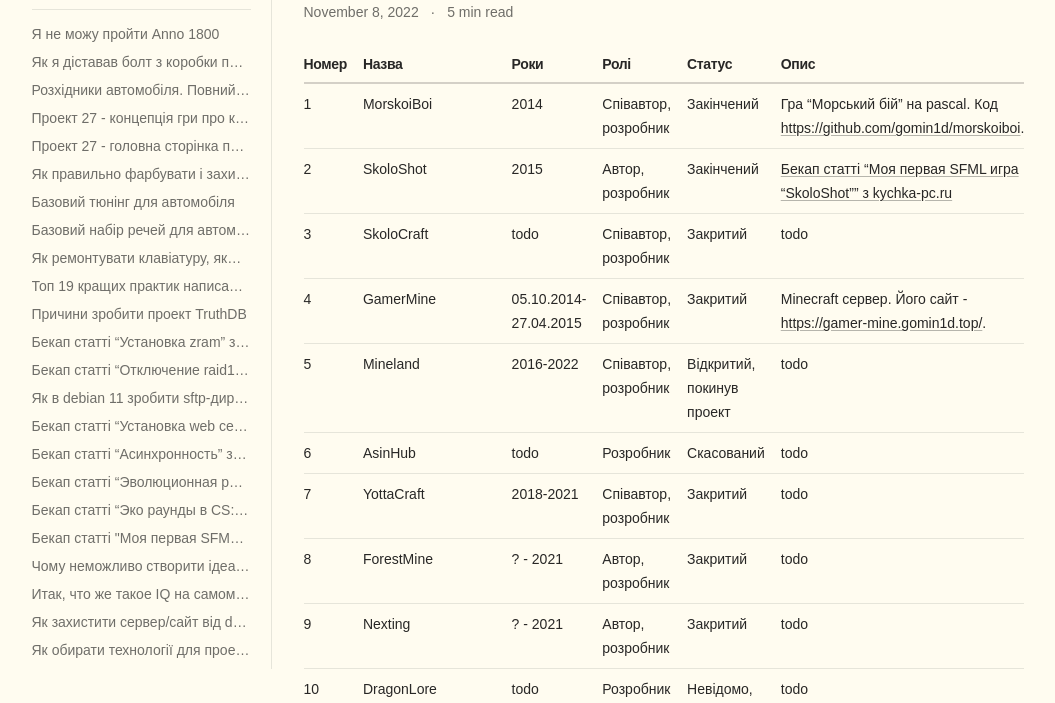
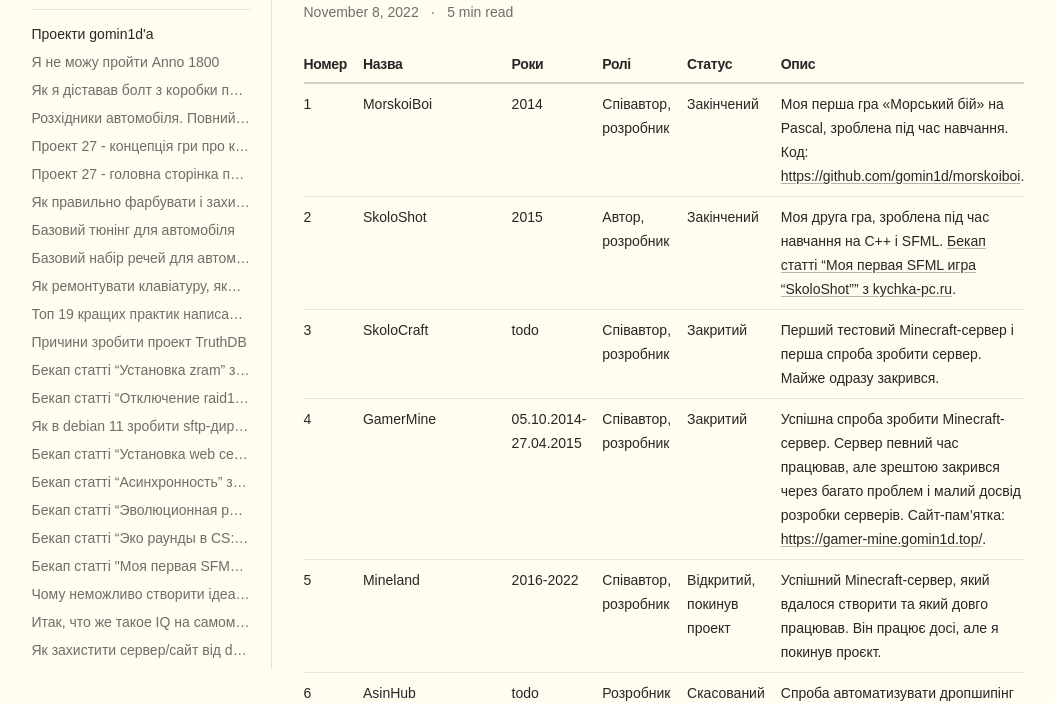
Before and after one commit to gomin1d/gomin1d-blog, an Astro site: page /writings/discourse/30-gomin1da in a window 1280 px wide. Shown: the part 99-802 px from the top of the page, without its empty margins (121-1176 px from the left). Built offline with nearby package versions, Linux system fonts and the light colour scheme; Astro itself is replaced by a stand-in of ours.

Commit message:
Update projects overview

```diff
--- a/src/content/writings/discourse/30-gomin1da.md
+++ b/src/content/writings/discourse/30-gomin1da.md
@@ -3,16 +3,17 @@ title: "Проекти gomin1d'a"
 date: "2022-11-07 20:55:23.933004"
 tags: []
 draft: false
+pinned: true
 ---
 | Номер | Назва | Роки | Ролі | Статус | Опис |
 |-------------|-------------|----------|----------|-------------|-------------|
-| 1 | MorskoiBoi | 2014 | Співавтор, розробник | Закінчений | Гра "Морський бій" на pascal. Код https://github.com/gomin1d/morskoiboi. |
-| 2 | SkoloShot | 2015 | Автор, розробник | Закінчений | [Бекап статті &ldquo;Моя первая SFML игра &ldquo;SkoloShot&rdquo;&rdquo; з kychka-pc.ru](/writings/discourse/125-sfml-skoloshot-kychka-pc-ru) |
-| 3 | SkoloCraft | todo | Співавтор, розробник | Закритий | todo |
-| 4 | GamerMine | 05.10.2014-27.04.2015 | Співавтор, розробник | Закритий | Minecraft сервер. Його сайт - https://gamer-mine.gomin1d.top/. |
-| 5 | Mineland | 2016-2022 | Співавтор, розробник | Відкритий, покинув проект | todo |
-| 6 | AsinHub | todo | Розробник | Скасований | todo |
-| 7 | YottaCraft | 2018-2021 | Співавтор, розробник | Закритий | todo |
+| 1 | MorskoiBoi | 2014 | Співавтор, розробник | Закінчений | Моя перша гра «Морський бій» на Pascal, зроблена під час навчання. Код: https://github.com/gomin1d/morskoiboi. |
+| 2 | SkoloShot | 2015 | Автор, розробник | Закінчений | Моя друга гра, зроблена під час навчання на C++ і SFML. [Бекап статті &ldquo;Моя первая SFML игра &ldquo;SkoloShot&rdquo;&rdquo; з kychka-pc.ru](/writings/discourse/125-sfml-skoloshot-kychka-pc-ru). |
+| 3 | SkoloCraft | todo | Співавтор, розробник | Закритий | Перший тестовий Minecraft-сервер і перша спроба зробити сервер. Майже одразу закрився. |
+| 4 | GamerMine | 05.10.2014-27.04.2015 | Співавтор, розробник | Закритий | Успішна спроба зробити Minecraft-сервер. Сервер певний час працював, але зрештою закрився через багато проблем і малий досвід розробки серверів. Сайт-пам’ятка: https://gamer-mine.gomin1d.top/. |
+| 5 | Mineland | 2016-2022 | Співавтор, розробник | Відкритий, покинув проект | Успішний Minecraft-сервер, який вдалося створити та який довго працював. Він працює досі, але я покинув проєкт. |
+| 6 | AsinHub | todo | Розробник | Скасований | Спроба автоматизувати дропшипінг за допомогою штучного інтелекту. Проєкт не вдався через обмежений час на розробку та великі технічні проблеми. |
+| 7 | YottaCraft | 2018-2021 | Співавтор, розробник | Закритий | Мій Minecraft-сервер, який я робив паралельно з Mineland. На ньому проводив експерименти, які потім переносив на Mineland. |
 | 8 | ForestMine | ? - 2021 | Автор, розробник | Закритий | todo |
 | 9 | Nexting | ? - 2021 | Автор, розробник | Закритий | todo |
 | 10 | DragonLore | todo | Розробник | Невідомо, покинув проект | todo |
@@ -36,6 +37,7 @@ draft: false
 | 28 | проект 28 | 2026 - теперішній час | Розробник | В розробці | Робота IT. |
 | 29 | проект 29 | 2026 - теперішній час | Автор, розробник | В розробці | Гра про підземну шахту. |
 | 30 | проект 30 | 2026 - теперішній час | Автор, розробник | В розробці | AI-додаток для розумних нотаток. |
+| 31 | Громадська організація | 2026 - теперішній час | Автор, засновник | В розробці | [Сайт петицій](https://petition.gomin1d.top/). |
 
 ---
 
```
